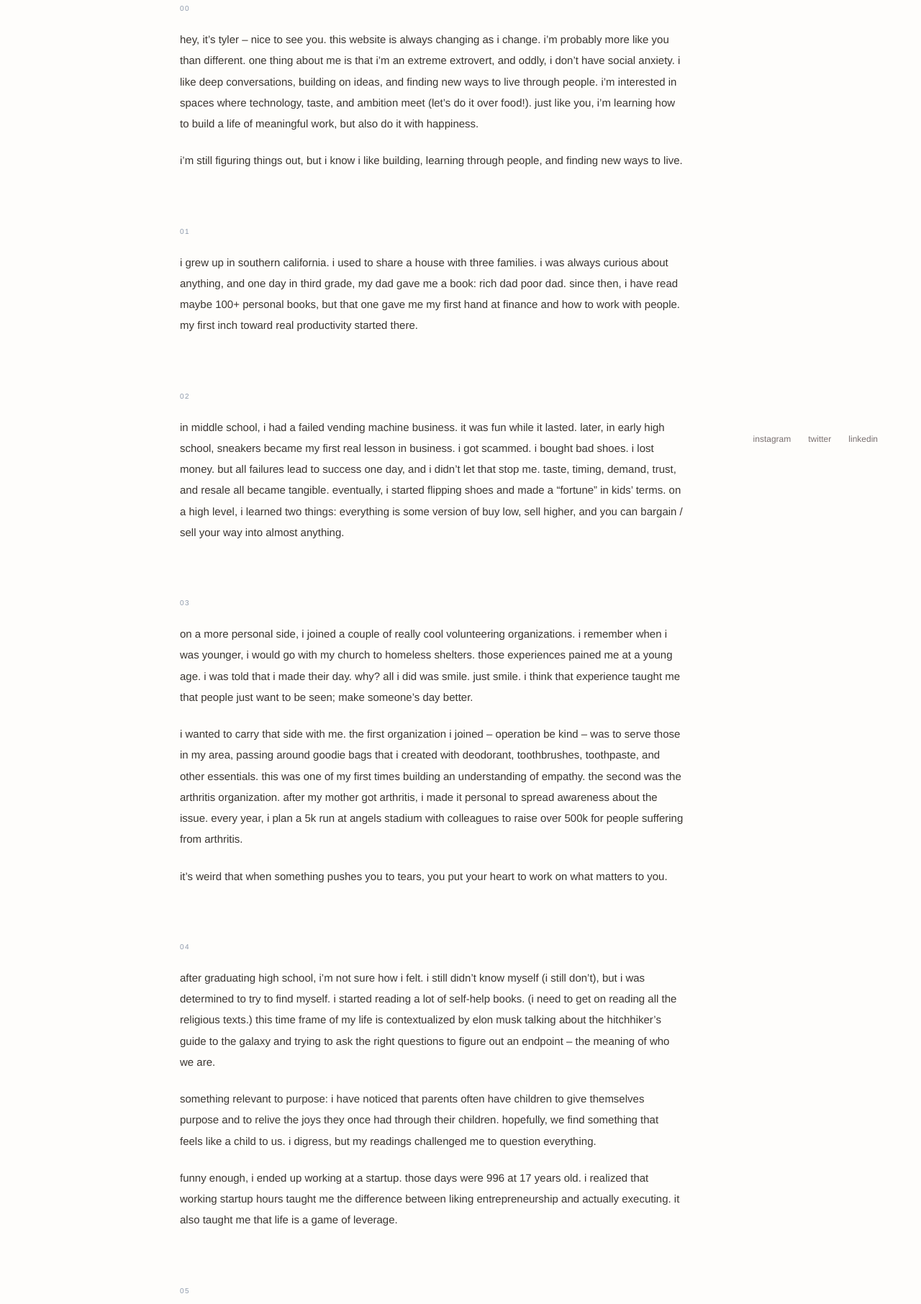
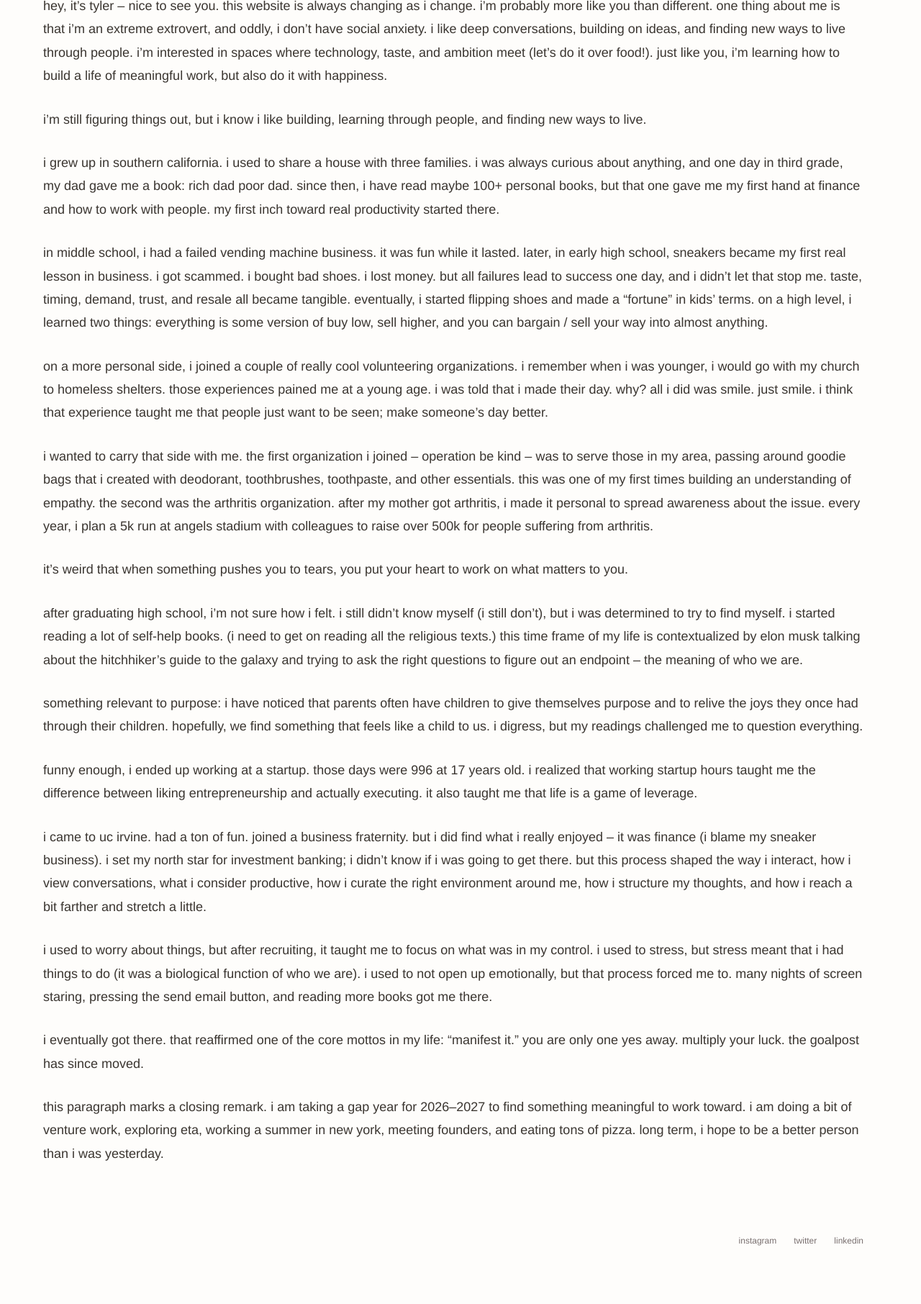
Before and after one commit to tylerho17/personal.website, a plain HTML site: page index.html in a window 1280 px wide. Shown: the part 148-1960 px from the top of the page at 72% size. Drawn offline with Linux system fonts and the light colour scheme.

Commit message:
restore homepage intro, move socials into page flow, add field notes date

```diff
--- a/index.html
+++ b/index.html
@@ -9,16 +9,6 @@
     <meta property="og:description" content="a private archive made public.">
     <meta property="og:type" content="website">
     <link rel="icon" type="image/svg+xml" href="favicon.svg">
-    <script>
-        // show the opening title card once per session, then skip it
-        try {
-            if (sessionStorage.getItem('th-intro')) {
-                document.documentElement.classList.add('no-intro');
-            } else {
-                sessionStorage.setItem('th-intro', '1');
-            }
-        } catch (e) {}
-    </script>
     <style>
         * {
             margin: 0;
@@ -48,26 +38,22 @@
             font-size: 14px;
             color: #3a3530;
             pointer-events: none;
-            animation: titleCard 2.6s ease forwards;
+            animation: titleCard 2.2s ease forwards;
         }
         @keyframes titleCard {
             0%   { opacity: 1; }
-            55%  { opacity: 1; }
+            55%  { opacity: 1; }   /* quiet beat, then fade out */
             100% { opacity: 0; visibility: hidden; }
         }
 
-        /* the page itself fades in as the card fades out */
+        /* the essay fades in only after the title card is gone */
         .page-fade {
-            animation: pageIn 1.1s ease 2.1s both;
+            animation: pageIn 1s ease 2.2s both;
         }
         @keyframes pageIn {
             from { opacity: 0; }
             to   { opacity: 1; }
         }
-
-        /* returning within the same session: no intro, quick fade */
-        .no-intro .title-card { display: none; }
-        .no-intro .page-fade { animation: pageIn 0.6s ease both; }
 
         /* ─── header ─── */
         header {
@@ -184,47 +170,37 @@
             line-height: 1.7;
         }
 
-        /* ─── the essay ─── */
+        /* ─── the essay — one continuous editorial article ─── */
         main {
-            padding: 152px 40px 170px;
+            padding: 140px 60px 110px;
         }
 
         .essay {
-            max-width: 700px;
-            /* an essay column, sitting slightly left of center */
-            margin-left: max(40px, calc(50vw - 430px));
-        }
-
-        .essay section + section {
-            margin-top: 76px;
-        }
-
-        .essay-num {
-            font-size: 10px;
-            letter-spacing: 0.14em;
-            color: #8d99ab;
-            margin-bottom: 20px;
+            /* wide article measure — starts at the header's left axis,
+               stretches toward the right margin like a proper blog post */
+            width: calc(100vw - 140px);
+            max-width: 1200px;
         }
 
         .essay p {
-            font-size: 15px;
-            line-height: 1.95;
+            font-size: 18px;
+            line-height: 1.8;
             color: #3a3530;
+            text-align: left;
         }
 
         .essay p + p {
-            margin-top: 22px;
+            margin-top: 28px;
         }
 
-        /* ─── socials, bottom-right only ─── */
+        /* ─── socials — a quiet footer after the essay, aligned right ─── */
         .socials {
-            position: fixed;
-            bottom: 0;
-            right: 0;
-            padding: 32px 60px;
+            width: calc(100vw - 140px);
+            max-width: 1200px;
             display: flex;
+            justify-content: flex-end;
             gap: 24px;
-            z-index: 50;
+            margin-top: 96px;
         }
 
         .socials a {
@@ -237,16 +213,13 @@
         .socials a:hover { color: #46586e; }
 
         /* ─── responsive ─── */
-        @media (max-width: 900px) {
-            .essay { margin: 0 auto; }
-        }
-
         @media (max-width: 640px) {
             header { padding: 28px 24px; }
-            main { padding: 118px 26px 150px; }
-            .essay section + section { margin-top: 60px; }
-            .essay p { font-size: 14.5px; line-height: 1.9; }
-            .socials { padding: 24px 24px; gap: 18px; }
+            main { padding: 112px 24px 100px; }
+            .essay { width: auto; }
+            .essay p { font-size: 16px; line-height: 1.8; }
+            .essay p + p { margin-top: 24px; }
+            .socials { width: auto; gap: 18px; margin-top: 64px; }
         }
 
         /* ─── reduced motion: no title card, no fades ─── */
@@ -300,57 +273,28 @@
 
     <main class="page-fade">
         <article class="essay">
-
-            <section>
-                <div class="essay-num">00</div>
             <p>hey, it’s tyler – nice to see you. this website is always changing as i change. i’m probably more like you than different. one thing about me is that i’m an extreme extrovert, and oddly, i don’t have social anxiety. i like deep conversations, building on ideas, and finding new ways to live through people. i’m interested in spaces where technology, taste, and ambition meet (let’s do it over food!). just like you, i’m learning how to build a life of meaningful work, but also do it with happiness.</p>
             <p>i’m still figuring things out, but i know i like building, learning through people, and finding new ways to live.</p>
-            </section>
-
-            <section>
-                <div class="essay-num">01</div>
             <p>i grew up in southern california. i used to share a house with three families. i was always curious about anything, and one day in third grade, my dad gave me a book: rich dad poor dad. since then, i have read maybe 100+ personal books, but that one gave me my first hand at finance and how to work with people. my first inch toward real productivity started there.</p>
-            </section>
-
-            <section>
-                <div class="essay-num">02</div>
             <p>in middle school, i had a failed vending machine business. it was fun while it lasted. later, in early high school, sneakers became my first real lesson in business. i got scammed. i bought bad shoes. i lost money. but all failures lead to success one day, and i didn’t let that stop me. taste, timing, demand, trust, and resale all became tangible. eventually, i started flipping shoes and made a “fortune” in kids’ terms. on a high level, i learned two things: everything is some version of buy low, sell higher, and you can bargain / sell your way into almost anything.</p>
-            </section>
-
-            <section>
-                <div class="essay-num">03</div>
             <p>on a more personal side, i joined a couple of really cool volunteering organizations. i remember when i was younger, i would go with my church to homeless shelters. those experiences pained me at a young age. i was told that i made their day. why? all i did was smile. just smile. i think that experience taught me that people just want to be seen; make someone’s day better.</p>
             <p>i wanted to carry that side with me. the first organization i joined – operation be kind – was to serve those in my area, passing around goodie bags that i created with deodorant, toothbrushes, toothpaste, and other essentials. this was one of my first times building an understanding of empathy. the second was the arthritis organization. after my mother got arthritis, i made it personal to spread awareness about the issue. every year, i plan a 5k run at angels stadium with colleagues to raise over 500k for people suffering from arthritis.</p>
             <p>it’s weird that when something pushes you to tears, you put your heart to work on what matters to you.</p>
-            </section>
-
-            <section>
-                <div class="essay-num">04</div>
             <p>after graduating high school, i’m not sure how i felt. i still didn’t know myself (i still don’t), but i was determined to try to find myself. i started reading a lot of self-help books. (i need to get on reading all the religious texts.) this time frame of my life is contextualized by elon musk talking about the hitchhiker’s guide to the galaxy and trying to ask the right questions to figure out an endpoint – the meaning of who we are.</p>
             <p>something relevant to purpose: i have noticed that parents often have children to give themselves purpose and to relive the joys they once had through their children. hopefully, we find something that feels like a child to us. i digress, but my readings challenged me to question everything.</p>
             <p>funny enough, i ended up working at a startup. those days were 996 at 17 years old. i realized that working startup hours taught me the difference between liking entrepreneurship and actually executing. it also taught me that life is a game of leverage.</p>
-            </section>
-
-            <section>
-                <div class="essay-num">05</div>
             <p>i came to uc irvine. had a ton of fun. joined a business fraternity. but i did find what i really enjoyed – it was finance (i blame my sneaker business). i set my north star for investment banking; i didn’t know if i was going to get there. but this process shaped the way i interact, how i view conversations, what i consider productive, how i curate the right environment around me, how i structure my thoughts, and how i reach a bit farther and stretch a little.</p>
             <p>i used to worry about things, but after recruiting, it taught me to focus on what was in my control. i used to stress, but stress meant that i had things to do (it was a biological function of who we are). i used to not open up emotionally, but that process forced me to. many nights of screen staring, pressing the send email button, and reading more books got me there.</p>
             <p>i eventually got there. that reaffirmed one of the core mottos in my life: “manifest it.” you are only one yes away. multiply your luck. the goalpost has since moved.</p>
-            </section>
+            <p>this paragraph marks a closing remark. i am taking a gap year for 2026–2027 to find something meaningful to work toward. i am doing a bit of venture work, exploring eta, working a summer in new york, meeting founders, and eating tons of pizza. long term, i hope to be a better person than i was yesterday.</p>
+        </article>
 
-            <section>
-                <div class="essay-num">06</div>
-                <p>this paragraph marks a closing remark. i am taking a gap year for 2026–2027 to find something meaningful to work toward. i am doing a bit of venture work, exploring eta, working a summer in new york, meeting founders, and eating tons of pizza. long term, i hope to be a better person than i was yesterday.</p>
-            </section>
-
-        </article>
-    </main>
-
-    <div class="socials page-fade">
+        <div class="socials">
             <a href="https://www.instagram.com/tylerho.mp4">instagram</a>
             <a href="https://twitter.com">twitter</a>
             <a href="https://www.linkedin.com/in/tylerho1">linkedin</a>
         </div>
+    </main>
 
     <script>
         function toggleMenu() {
```
Also changed, not shown: field-notes.html (+9 -0 lines). Lines whose indentation alone changed are shown as unchanged.
